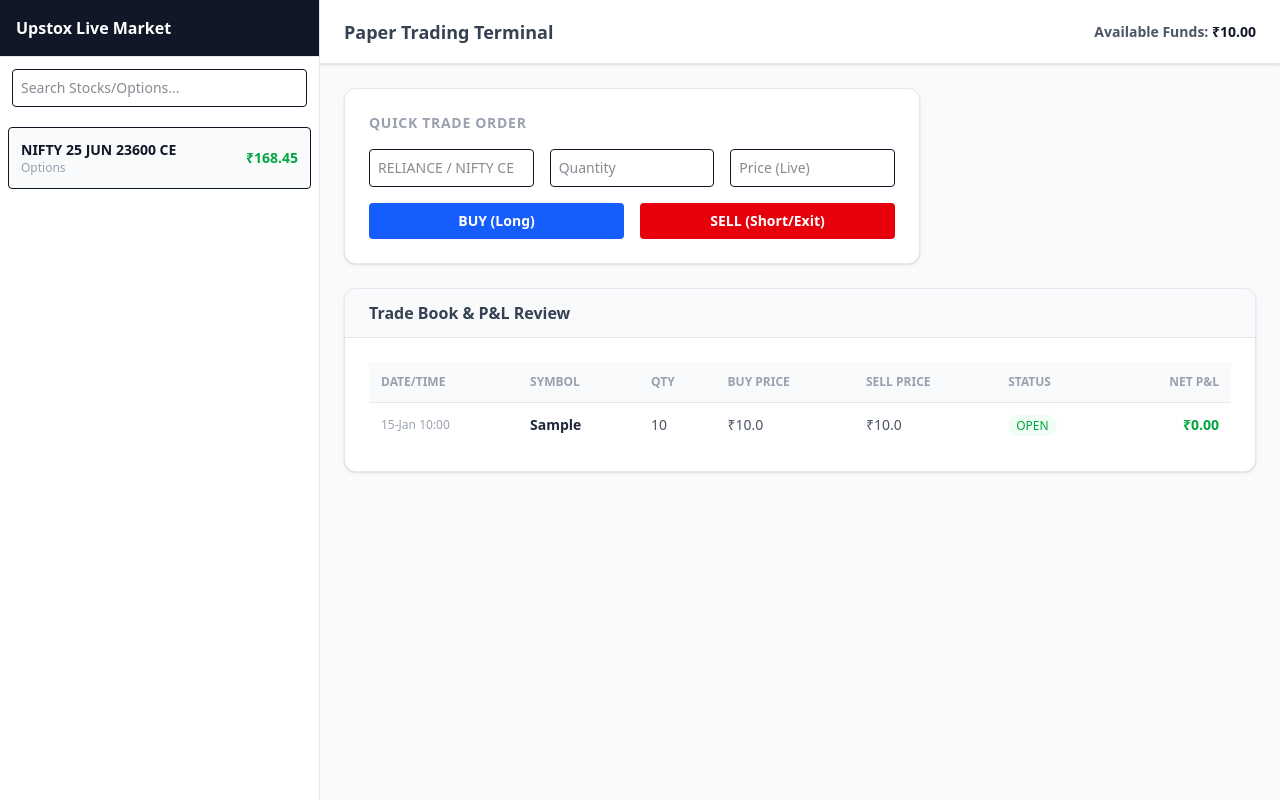
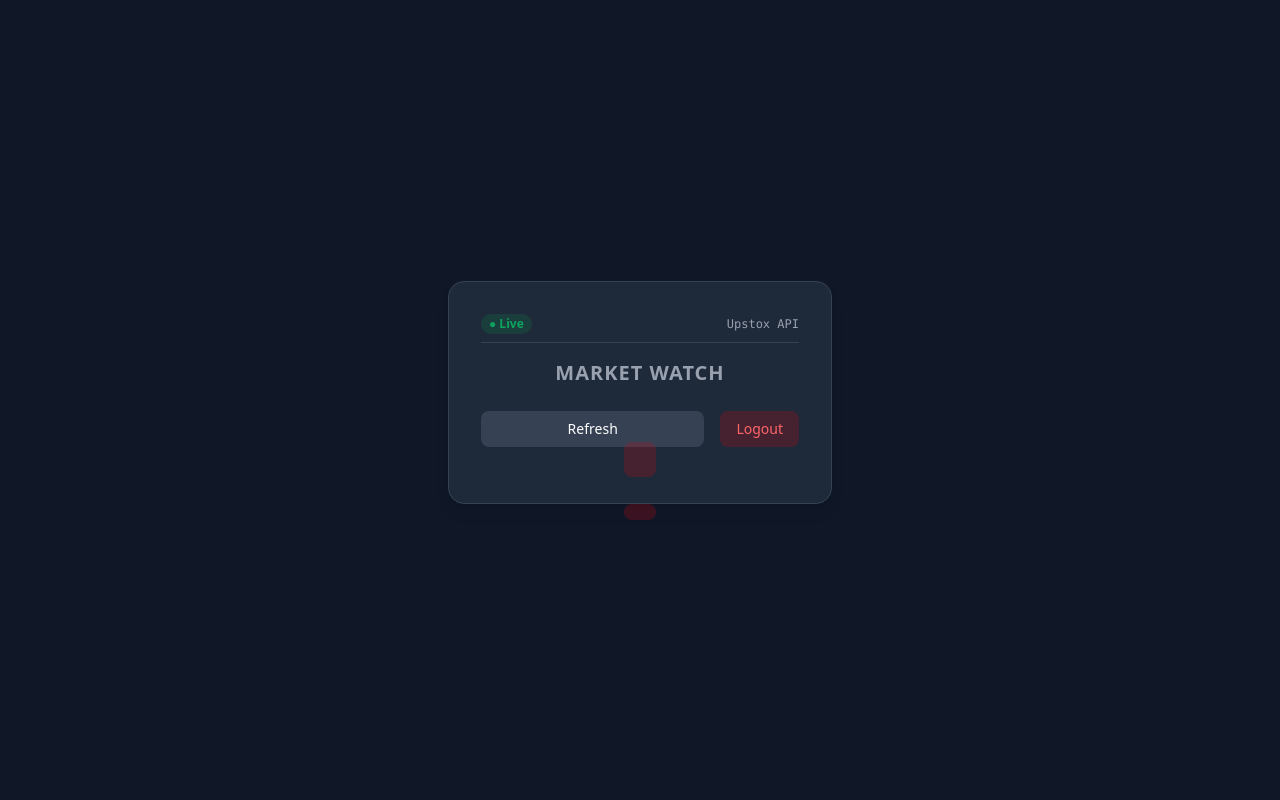
Before and after one commit to bajrangkr6-maker/my-paper-trading, a FastAPI app: page / in a window 1280 px wide. Run offline with FastAPI, Linux system fonts and the light colour scheme; tables that the repository leaves empty hold one stand-in row (values such as "Sample post").

Commit message:
Update dashboard.html

```diff
--- a/templates/dashboard.html
+++ b/templates/dashboard.html
@@ -2,122 +2,35 @@
 <html lang="en">
 <head>
     <meta charset="UTF-8">
-    <title>Live Kite Paper Trading Console</title>
+    <title>Kite Paper Trading - Dashboard</title>
     <script src="https://cdn.jsdelivr.net/npm/@tailwindcss/browser@4"></script>
 </head>
-<body class="bg-gray-50 font-sans flex h-screen text-gray-900">
+<body class="bg-gray-900 text-white flex flex-col items-center justify-center h-screen">
 
-    <div class="w-80 bg-white border-r border-gray-200 flex flex-col">
-        <div class="p-4 border-b border-gray-200 bg-gray-900 text-white font-bold">
-            Upstox Live Market
+    <div class="bg-gray-800 p-8 rounded-2xl shadow-lg border border-gray-700 text-center max-w-sm w-full">
+        <div class="flex justify-between items-center mb-4 border-b border-gray-700 pb-2">
+            <span class="text-xs bg-green-500/20 text-green-400 px-2 py-0.5 rounded-full font-bold animate-pulse">● Live</span>
+            <span class="text-xs text-gray-400 font-mono">Upstox API</span>
         </div>
-        <div class="p-3">
-            <input type="text" placeholder="Search Stocks/Options..." class="w-full p-2 border rounded text-sm focus:outline-none focus:border-orange-500">
+
+        <h1 class="text-xl font-semibold text-gray-400 uppercase tracking-wider mb-2">Market Watch</h1>
+
+        <div class="my-6">
+            <p class="text-2xl font-bold text-orange-500">{{ stock }}</p>
+            <p class="text-4xl font-extrabold mt-2 text-green-400">
+                {% if price is number %} ₹{{ price }} {% else %} {{ price }} {% endif %}
+            </p>
         </div>
-        <div class="flex-1 overflow-y-auto p-2 space-y-2">
-            <div class="p-3 bg-gray-50 border rounded flex justify-between items-center hover:border-orange-500 cursor-pointer">
-                <div>
-                    <h4 class="font-bold text-sm">NIFTY 25 JUN 23600 CE</h4>
-                    <p class="text-xs text-gray-400">Options</p>
-                </div>
-                <span class="text-sm font-bold text-green-600">₹168.45</span>
-            </div>
+
+        <div class="flex gap-4">
+            <button onclick="window.location.reload()" class="flex-1 bg-gray-700 hover:bg-gray-600 text-white font-medium py-2 rounded-lg transition text-sm">
+                Refresh
+            </button>
+            <a href="/logout" class="bg-red-600/20 hover:bg-red-600 text-red-400 hover:text-white font-medium py-2 px-4 rounded-lg transition text-sm">
+                Logout
+            </button>
         </div>
     </div>
 
-    <div class="flex-1 flex flex-col overflow-hidden">
-        <div class="h-16 bg-white border-b border-gray-200 flex justify-between items-center px-6 shadow-sm">
-            <h2 class="text-lg font-bold text-gray-700">Paper Trading Terminal</h2>
-            <div class="flex items-center space-x-6">
-                <span class="text-sm font-semibold text-gray-600">Available Funds: <strong class="text-gray-900">₹{{ "%.2f"|format(balance) }}</strong></span>
-            </div>
-        </div>
-
-        <div class="p-6 flex-1 overflow-y-auto space-y-6">
-
-            <div class="bg-white p-6 rounded-xl border border-gray-200 max-w-xl shadow-sm">
-                <h3 class="font-bold text-sm text-gray-400 uppercase tracking-wider mb-4">Quick Trade Order</h3>
-                <div class="grid grid-cols-3 gap-4 mb-4">
-                    <input id="symbol" type="text" placeholder="RELIANCE / NIFTY CE" class="p-2 border rounded text-sm focus:outline-none">
-                    <input id="qty" type="number" placeholder="Quantity" class="p-2 border rounded text-sm focus:outline-none">
-                    <input id="price" type="number" placeholder="Price (Live)" class="p-2 border rounded text-sm focus:outline-none">
-                </div>
-                <div class="flex space-x-4">
-                    <button onclick="placeOrder('BUY')" class="flex-1 bg-blue-600 text-white font-bold py-2 rounded text-sm hover:bg-blue-700 transition">BUY (Long)</button>
-                    <button onclick="placeOrder('SELL')" class="flex-1 bg-red-600 text-white font-bold py-2 rounded text-sm hover:bg-red-700 transition">SELL (Short/Exit)</button>
-                </div>
-            </div>
-
-            <div class="bg-white rounded-xl border border-gray-200 shadow-sm overflow-hidden">
-                <div class="bg-gray-50 border-b border-gray-200 px-6 py-3">
-                    <h3 class="font-bold text-gray-700">Trade Book & P&L Review</h3>
-                </div>
-                <div class="p-6">
-                    <table class="w-full text-left text-sm text-gray-600">
-                        <thead>
-                            <tr class="border-b border-gray-200 text-xs font-semibold text-gray-400 uppercase bg-gray-50">
-                                <th class="p-3">Date/Time</th>
-                                <th class="p-3">Symbol</th>
-                                <th class="p-3">Qty</th>
-                                <th class="p-3">Buy Price</th>
-                                <th class="p-3">Sell Price</th>
-                                <th class="p-3">Status</th>
-                                <th class="p-3 text-right">Net P&L</th>
-                            </tr>
-                        </thead>
-                        <tbody class="divide-y divide-gray-100">
-                            {% for trade in trades %}
-                            <tr>
-                                <td class="p-3 text-xs text-gray-400">{{ trade.timestamp.strftime('%d-%b %H:%M') }}</td>
-                                <td class="p-3 font-bold text-gray-800">{{ trade.symbol }}</td>
-                                <td class="p-3">{{ trade.qty }}</td>
-                                <td class="p-3">₹{{ trade.buy_price }}</td>
-                                <td class="p-3">{% if trade.sell_price %}₹{{ trade.sell_price }}{% else %}-{% endif %}</td>
-                                <td class="p-3">
-                                    <span class="px-2 py-0.5 text-xs rounded-full font-medium {% if trade.status == 'OPEN' %}bg-green-50 text-green-600{% else %}bg-gray-100 text-gray-600{% endif %}">
-                                        {{ trade.status }}
-                                    </span>
-                                </td>
-                                <td class="p-3 text-right font-bold {% if trade.sell_price and (trade.sell_price - trade.buy_price) >= 0 %}text-green-600{% elif trade.sell_price %}text-red-600{% else %}text-gray-500{% endif %}">
-                                    {% if trade.sell_price %}
-                                        ₹{{ "%.2f"|format((trade.sell_price - trade.buy_price) * trade.qty) }}
-                                    {% else %}
-                                        Live tracking...
-                                    {% endif %}
-                                </td>
-                            </tr>
-                            {% endfor %}
-                        </tbody>
-                    </table>
-                </div>
-            </div>
-
-        </div>
-    </div>
-
-    <script>
-        function placeOrder(actionType) {
-            const symbol = document.getElementById('symbol').value;
-            const qty = document.getElementById('qty').value;
-            const price = document.getElementById('price').value;
-
-            if(!symbol || !qty || !price) { alert("Sari fields bharna zaroori hai!"); return; }
-
-            fetch('/api/trade', {
-                method: 'POST',
-                headers: { 'Content-Type': 'application/json' },
-                body: JSON.stringify({ symbol, qty, price, action: actionType })
-            })
-            .then(res => {
-                if(!res.ok) return res.json().then(err => { throw err; });
-                return res.json();
-            })
-            .then(data => {
-                alert(data.message);
-                window.location.reload();
-            })
-            .catch(err => alert(err.detail || "Kuch galat hua!"));
-        }
-    </script>
 </body>
 </html>
```
